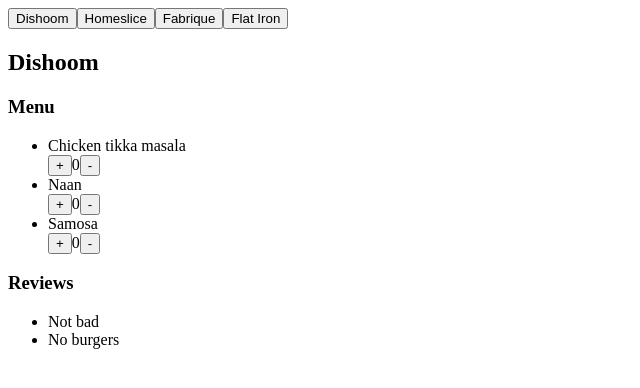
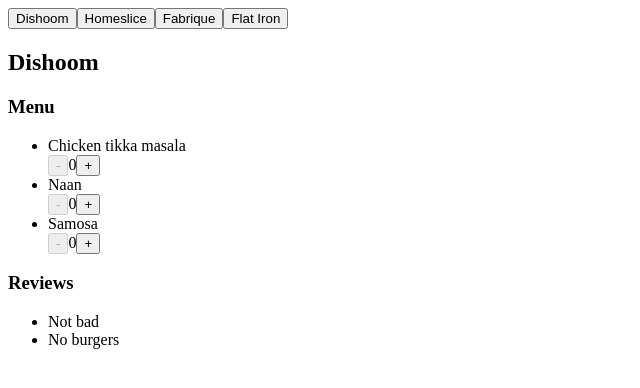
Before and after one commit to zvykkk/-react-20231109, a React (Vite) app: page / in a window 1280 px wide. Both pictures are taken after a click on the button "Dishoom". Shown: the top 388 px of the page, without its empty margins (0-640 px from the left). Built offline with nearby package versions, Linux system fonts and the light colour scheme.

Commit message:
improve for lecture-3/hw

```diff
--- a/src/components/counter/component.jsx
+++ b/src/components/counter/component.jsx
@@ -1,11 +1,11 @@
 import React from  "react";
 
-export const Counter = ({number, increment, decrement}) => {
+export const Counter = ({value, increment, decrement, min = 0, max = 5}) => {
     return (
         <div>
-            <button onClick={increment}>+</button>
-            <span>{number}</span>
-            <button onClick={decrement}>-</button>
+            <button onClick={decrement} disabled={value <= min}>-</button>
+            {value}
+            <button onClick={increment} disabled={value >= max}>+</button>
         </div>
         )
 };
--- a/src/components/dish/component.jsx
+++ b/src/components/dish/component.jsx
@@ -2,7 +2,7 @@
 import {Counter} from "../counter/component";
 
 export const Dish = ({dish}) => {
-    const [numberDishes, setNumberDishes] = useState(0);
+    const [amount, setAmount] = useState(0);
 
     if (!dish) {
         return null;
@@ -12,9 +12,9 @@
         <div>
             <li>{dish.name}</li>
             <Counter
-                number={numberDishes}
-                increment={() => numberDishes < 5 && setNumberDishes(numberDishes + 1)}
-                decrement={() => numberDishes && setNumberDishes(numberDishes - 1)}
+                value={amount}
+                increment={() => setAmount(amount + 1)}
+                decrement={() => setAmount(amount - 1)}
             />
         </div>
         );
--- a/src/components/restaurant-tabes/component.jsx
+++ b/src/components/restaurant-tabes/component.jsx
@@ -5,8 +5,8 @@
 export const RestaurantTabs = ({restaurants, onTabClick}) => {
     return (
         <div>
-            {restaurants.map((restaurant) => (
-                <Tab onClick={ () => onTabClick(restaurant.name)} name = {restaurant.name}/>
+            {restaurants.map(({name, id}) => (
+                <Tab onClick={ () => onTabClick(id)} name = {name}/>
             ))}
         </div>
     );
--- a/src/pages/restaurants-page/component.jsx
+++ b/src/pages/restaurants-page/component.jsx
@@ -1,21 +1,21 @@
 import React, {useState} from "react";
 
 import {RestaurantTabs} from "../../components/restaurant-tabes/component";
-import {Restaurants} from "../../components/restaurants/component";
+import {Restaurant} from "../../components/restaurant/component";
 
 export const RestaurantsPage = ({restaurants}) => {
 
-    const [selectedRestaurantTab, setSelectedRestaurantTab] = useState();
+    const [activeRestaurantId, setActiveRestaurantId] = useState(0);
 
-    const filteredRestaurants = restaurants.filter(
-        ({name}) => name === selectedRestaurantTab
+    const activeRestaurant = restaurants.find(
+        ({id}) => id === activeRestaurantId
     );
 
     return <div>
         <RestaurantTabs
             restaurants = {restaurants}
-            onTabClick={setSelectedRestaurantTab}
+            onTabClick={setActiveRestaurantId}
         />
-        <Restaurants restaurants = {filteredRestaurants}/>
+        {activeRestaurant && <Restaurant restaurant={activeRestaurant}/>}
     </div>;
 };
```
